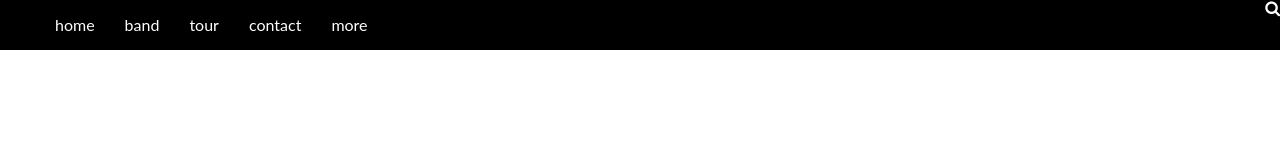
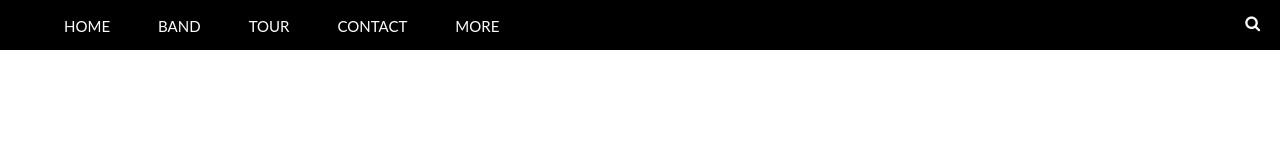
Before and after one commit to renaldcota/first-project-1, a plain HTML site: page index.html in a window 1280 px wide. Drawn offline with Linux system fonts and the light colour scheme.

Commit message:
changes 20/01

```diff
--- a/index.html
+++ b/index.html
@@ -14,6 +14,7 @@
 			<li><a href="">band</a></li>
 			<li><a href="">tour</a></li>
 			<li><a href="">contact</a></li>
+
 			<li class="open-dropdown"><a href="#">more</a>
 				<div class="dropdown">
 					<ul>
@@ -23,8 +24,11 @@
 					</ul>
 				</div>
 			</li>
+
 		</ul>
-		<i class="fa fa-search"></i>
+		<div class="icon-header">
+			<i class="fa fa-search search-icon"></i>
+		</div>
 	</div>
 
 
--- a/style/main.css
+++ b/style/main.css
@@ -22,17 +22,29 @@ body {
 }
 
 .first ul li a {
-	text-decoration: none;
-	color: white;
-	padding: 15px 15px;
-	display: block;
+	font-size: 15px;
+    text-transform: uppercase;
+    text-decoration: none;
+    color: white;
+    padding: 15px 24px;
+    display: block;
+    line-height: 1.5;
 }
 
-.fa {
+.search-icon {
 	color: white;
 	float: right;
 	display: block;
 }
+
+.icon-header {
+	position: absolute;
+    right: 20px;
+    top: 15px;
+}
+
+
+/*dropdown*/
 
 .dropdown {
 	display: none;
@@ -41,6 +53,7 @@ body {
 .open-dropdown:hover .dropdown {
 	display: block;
 }
+
 .dropdown ul {
 	position: absolute;
 	text-align: left;
```
